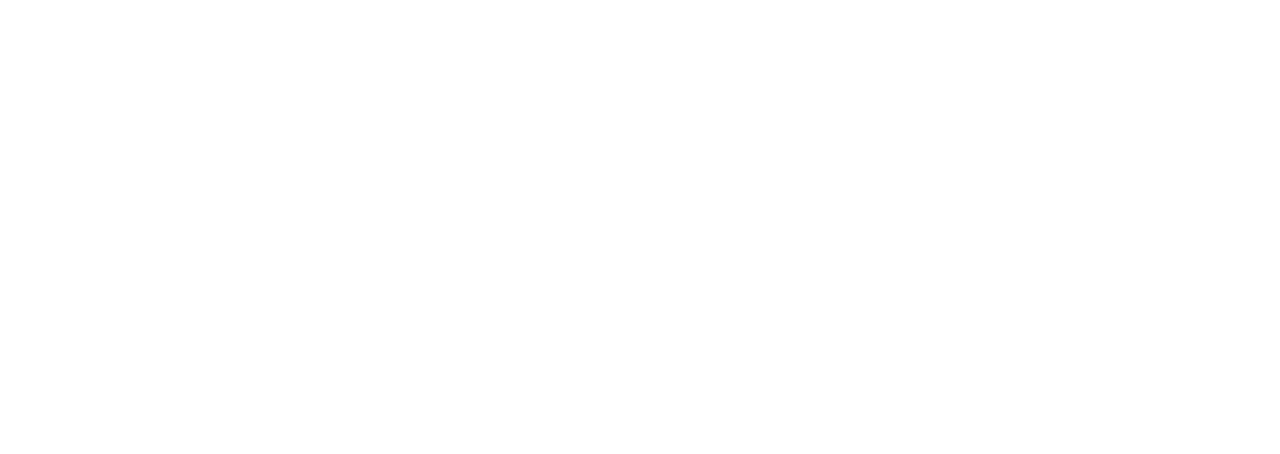
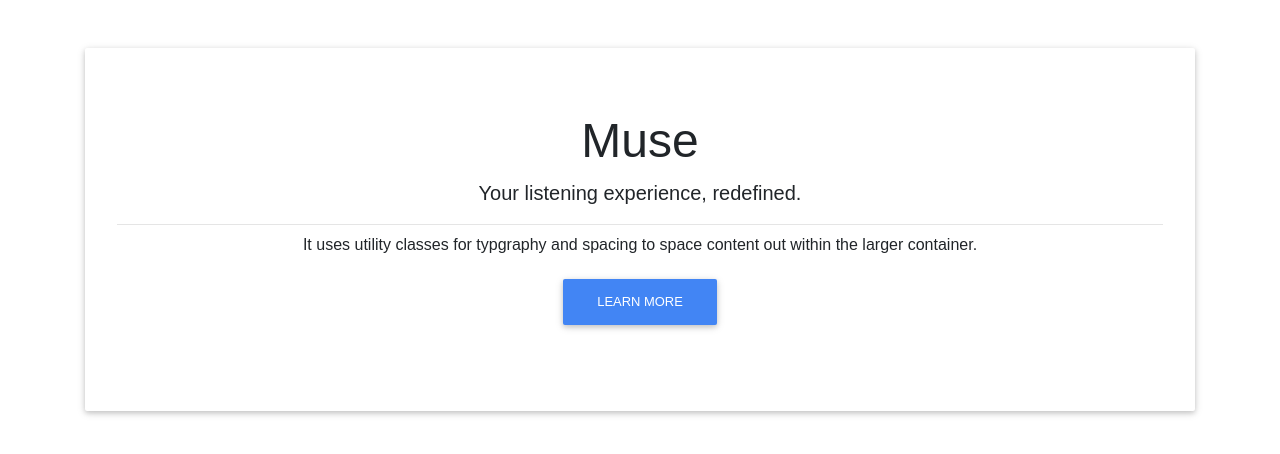
Before and after one commit to mpoblete27/ListnLode, a React (Create React App) app: page / in a window 1280 px wide. Shown: the top 454 px of the page. Built offline with nearby package versions, Linux system fonts and the light colour scheme.

Commit message:
added mdbootstrap

```diff
--- a/src/App.js
+++ b/src/App.js
@@ -1,9 +1,46 @@
 import React, { Component } from "react";
 import ReactPlayer from "react-player";
+import Navbar from "./Components/Navbar";
+import Jumbotron from "./Components/Jumbotron";
+import { MDBContainer, MDBRow, MDBCol } from "mdbreact";
+import { BrowserRouter as Router } from "react-router-dom";
 
 class App extends Component {
   render () {
-    return <ReactPlayer url='https://www.youtube.com/watch?v=ysz5S6PUM-U' playing />
+    return (
+      <div>
+        <div className="welcomePage">
+          <Jumbotron />
+        </div> {/* End of Welcome Page*/}
+
+      {/* Planning to have a switch case to display different website pages */}
+        <div className="profilePage">
+
+        </div> {/* End of Profile Page*/}
+
+        <div className="chatPage">
+          {/* <Navbar />
+          <MDBContainer>
+            <MDBRow>
+              <MDBCol>Chat Directory</MDBCol>
+              <MDBCol><ReactPlayer url='https://www.youtube.com/watch?v=ysz5S6PUM-U' playing /></MDBCol>
+              <MDBCol>Chat Playlist Queue</MDBCol>
+            </MDBRow>
+
+            <MDBRow>
+              <MDBCol></MDBCol>
+              <MDBCol>Live chat goes here!</MDBCol>
+              <MDBCol></MDBCol>
+            </MDBRow>
+          </MDBContainer> */}
+        </div> {/* End of Chat Page*/}
+
+        <div className="forumPage">
+
+        </div> {/* End of Forum Page*/}
+
+      </div>
+    )
   }
 }
 
--- /dev/null
+++ b/src/Components/Jumbotron/index.css
@@ -0,0 +1,9 @@
+.header {
+  font-size: 48px;
+
+}
+
+.tagline {
+  font-size: 20px;
+
+}
--- /dev/null
+++ b/src/Components/Jumbotron/index.js
@@ -0,0 +1,28 @@
+import React from "react";
+import { MDBJumbotron, MDBBtn, MDBContainer, MDBRow, MDBCol } from "mdbreact";
+import "./index.css";
+
+const Jumbotron = () => {
+  return (
+    <MDBContainer className="mt-5 text-center">
+      <MDBRow>
+        <MDBCol>
+          <MDBJumbotron>
+            <h2 className="header">Muse</h2>
+            <p className="tagline">Your listening experience, redefined.</p>
+            <hr className="my-2" />
+            <p>
+              It uses utility classes for typgraphy and spacing to space content out
+              within the larger container.
+            </p>
+            <p className="lead">
+              <MDBBtn color="primary">Learn More</MDBBtn>
+            </p>
+          </MDBJumbotron>
+        </MDBCol>
+      </MDBRow>
+    </MDBContainer>
+  )
+}
+
+export default Jumbotron;
--- /dev/null
+++ b/src/Components/Navbar/index.css
@@ -0,0 +1,3 @@
+.navbar {
+  background-color: #F05E1C !important
+}
--- /dev/null
+++ b/src/Components/Navbar/index.js
@@ -0,0 +1,58 @@
+import React, { Component } from "react";
+import {MDBNavbar, MDBNavbarBrand, MDBNavbarNav, MDBNavItem, MDBNavLink, MDBNavbarToggler, MDBCollapse, MDBFormInline,MDBDropdown, MDBDropdownToggle, MDBDropdownMenu, MDBDropdownItem} from "mdbreact";
+import { BrowserRouter as Router } from "react-router-dom";
+
+class Navbar extends Component {
+state = {
+  isOpen: false
+};
+
+toggleCollapse = () => {
+  this.setState({ isOpen: !this.state.isOpen });
+}
+
+render() {
+  return (
+    <Router>
+      <MDBNavbar className="navbar" color="indigo" dark expand="md">
+        <MDBNavbarBrand>
+          <strong className="white-text">Muse</strong>
+        </MDBNavbarBrand>
+        <MDBNavbarToggler onClick={this.toggleCollapse} />
+
+        <MDBCollapse id="navbarCollapse3" isOpen={this.state.isOpen} navbar>
+          <MDBNavbarNav left>
+
+            {/* This will direct users to their profile page */}
+            <MDBNavItem>
+              <MDBNavLink to="#!">Profile</MDBNavLink>
+            </MDBNavItem>
+
+            {/* active sets the highlight to show which page user is in*/}
+            <MDBNavItem active>
+              <MDBNavLink to="#!">Chat</MDBNavLink>
+            </MDBNavItem>
+
+            {/* <MDBNavItem>
+              <MDBNavLink to="#!">Muse</MDBNavLink>
+            </MDBNavItem> */}
+
+            {/* This will direct users to the Forum Page */}
+            <MDBNavItem>
+              <MDBNavLink to="#!">Forum</MDBNavLink>
+            </MDBNavItem>
+
+            {/* This will direct users to their account settings */}
+            <MDBNavItem>
+              <MDBNavLink to="#!">Settings</MDBNavLink>
+            </MDBNavItem>
+
+          </MDBNavbarNav>
+        </MDBCollapse>
+      </MDBNavbar>
+    </Router>
+    );
+  }
+} //end of Navbar class
+
+export default Navbar;
--- a/src/index.js
+++ b/src/index.js
@@ -3,4 +3,10 @@
 import App from "./App";
 import "./index.css";
 
+import "@fortawesome/fontawesome-free/css/all.min.css";
+import 'bootstrap-css-only/css/bootstrap.min.css';
+import 'mdbreact/dist/css/mdb.css';
+
+// import "@import url('https://fonts.googleapis.com/css?family=Josefin+Sans')";
+
 ReactDOM.render(<App />, document.getElementById("root"));
```
Also changed, not shown: public/index.html (+1 -21 lines), src/Components/ChatPlaylist/index.css (added), src/Components/ChatPlaylist/index.js (added), src/Components/Directory/index.css (added), src/Components/Directory/index.js (added), 1 other file (tests, documents, lock files or other folders).
